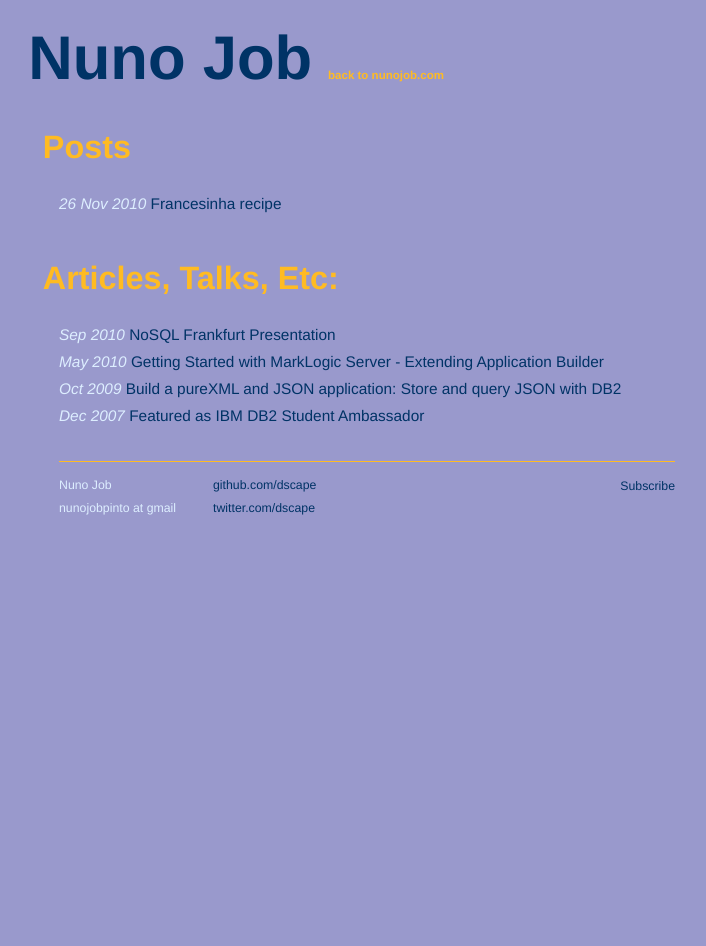
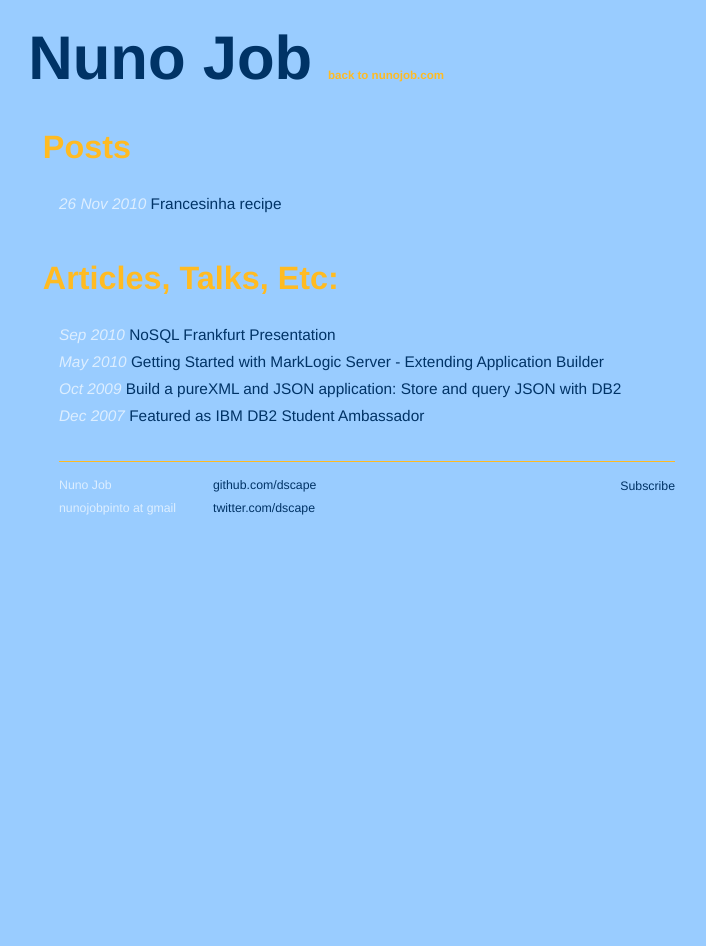
Before and after one commit to dscape/dscape.github.com, a Jekyll site: the page built from index.html, in a window 1280 px wide. Shown: the whole page, without its empty margins (273-979 px from the left). Built offline with Jekyll 4.4.1, drawn with Linux system fonts in a browser that asks for light colours; Markdown is read by kramdown in place of the engine named in the settings.

Commit message:
changed css

```diff
--- a/css/screen.css
+++ b/css/screen.css
@@ -4,7 +4,7 @@
 img { border: 0; }
 img.floatright { float: right; margin-left: 10px; }
 img.floatleft { float: left; margin-right: 10px; }
-body { background-color: #99c; font: 14px "Helvetica Neue", helvetica, arial, clean, sans-serif;
+body { background-color: #9cf; font: 14px "Helvetica Neue", helvetica, arial, clean, sans-serif;
   *font-size: small; text-align: center;  }
 h1, h2, h3, h4, h5, h6 { font-size: 100%; }
 h1 { font-size: 2.1em; margin: 1.5em 0 1em -.5em; color: #FB2; }
```
